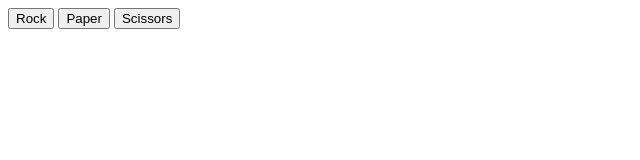
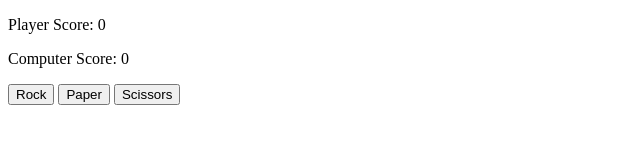
Before and after one commit to janrae-l/TOP-rock-paper-scissors, a plain HTML site: page index.html in a window 1280 px wide. Shown: the whole page, without its empty margins (0-640 px from the left). Drawn offline with Linux system fonts and the light colour scheme.

Commit message:
Add tags for computer score and player score

```diff
--- a/index.html
+++ b/index.html
@@ -6,6 +6,8 @@
   </head>
   <title>Rock Paper Scissors</title>
   <body>
+    <p class="player">Player Score: <span class="playerScore">0</span></p>
+    <p class="computer">Computer Score: <span class="compScore">0</span></p>
     <button class="rock">Rock</button>
     <button class="paper">Paper</button>
     <button class="scissors">Scissors</button>
```
